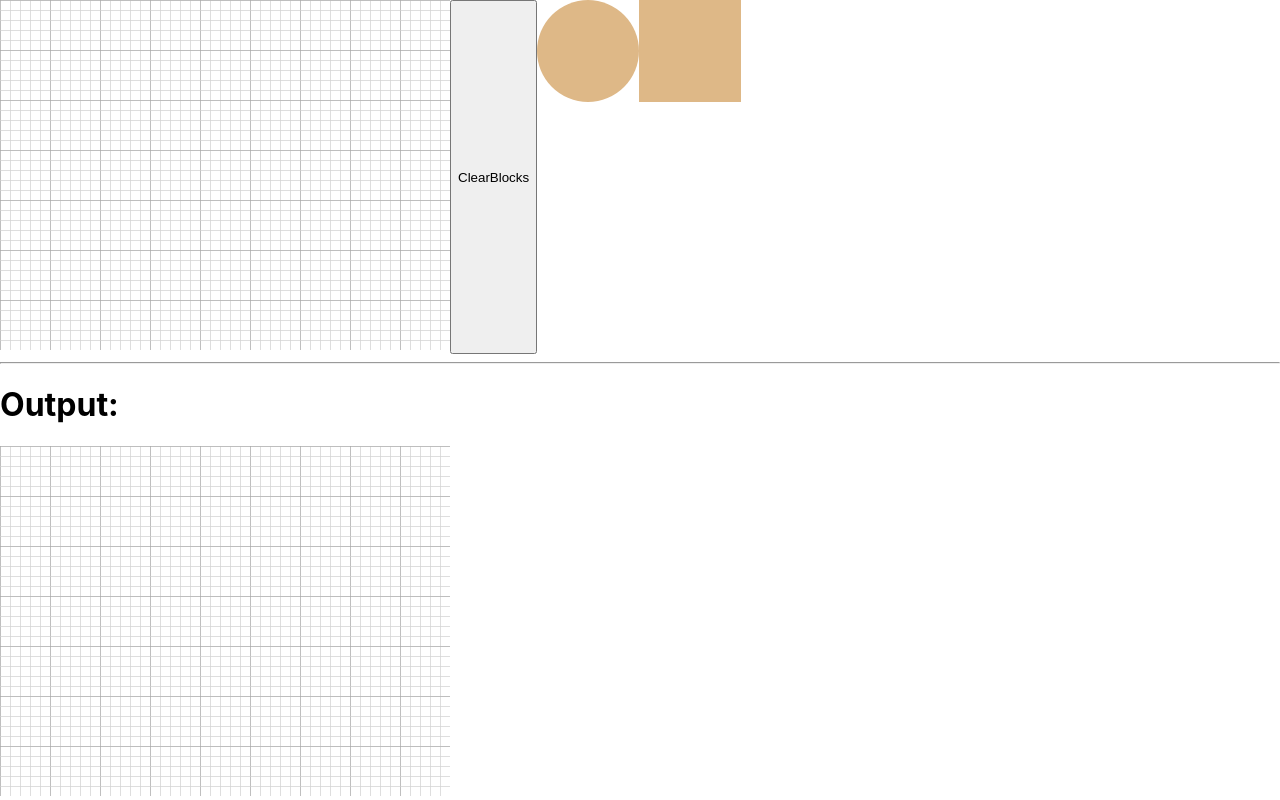
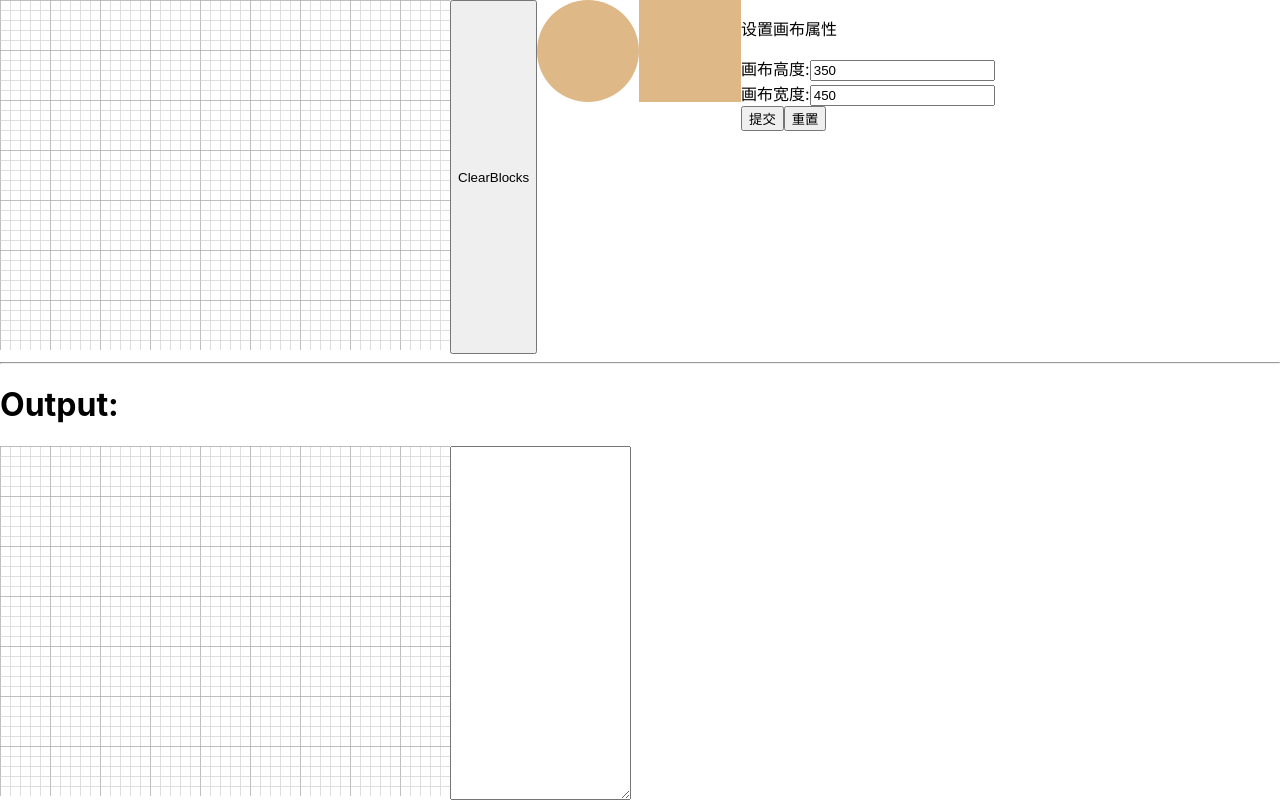
Before and after one commit to Mrooze-zeng/skeleton-screen-editor, a React (Create React App) app: page / in a window 1280 px wide. Built offline with nearby package versions, Linux system fonts and the light colour scheme.

Commit message:
generate code

```diff
--- a/src/App.js
+++ b/src/App.js
@@ -5,17 +5,22 @@ import RenderResult from "./components/RenderResult";
 
 function App() {
   const [blocks, setBlocks] = useState([]);
+  const [canvasAttr, setCanvasAttr] = useState({
+    width: 450,
+    height: 350,
+  });
   return (
     <>
       <div style={{ display: "flex" }}>
         <Playground
           onBlockChange={useCallback((block) => setBlocks(block), [])}
+          onCanvasChange={useCallback((attrs) => setCanvasAttr(attrs), [])}
         ></Playground>
       </div>
 
       <hr />
       <h1>Output:</h1>
-      <RenderResult blocks={blocks} />
+      <RenderResult blocks={blocks} {...canvasAttr} />
     </>
   );
 }
--- a/src/components/BlockLists.js
+++ b/src/components/BlockLists.js
@@ -10,7 +10,9 @@ class BaseBlockList extends Component {
   _type = "square";
   _handleDragStart(event) {
     const { x, y } = event.target.getBoundingClientRect();
-    const { size = { width: 100, height: 100, color: "#deb887" } } = this.props;
+    const {
+      size = { width: 100, height: 100, color: "#deb887", radius: 50 },
+    } = this.props;
     event.dataTransfer.setData(
       "block",
       JSON.stringify({
@@ -25,7 +27,7 @@ class BaseBlockList extends Component {
     const {
       children = "",
       style = {},
-      size = { width: 100, height: 100, color: "#deb887" },
+      size = { width: 100, height: 100, color: "#deb887", radius: 50 },
     } = this.props;
     return (
       <div
@@ -34,8 +36,8 @@ class BaseBlockList extends Component {
         {...this.props}
         style={{
           ...style,
-          width: parseFloat(size.width),
-          height: parseFloat(size.height),
+          width: parseFloat(size.width || size.radius * 2),
+          height: parseFloat(size.height || size.radius * 2),
           backgroundColor: size.color,
         }}
       >
--- a/src/components/BlockSettings.js
+++ /dev/null
@@ -1,50 +0,0 @@
-import Form from "../Form";
-
-const BlockSettings = function ({
-  currentBlock = {},
-  onUpdateBlock = function () {},
-}) {
-  if (!currentBlock.id) {
-    return "";
-  }
-  const _handleSubmit = function (event) {
-    onUpdateBlock(currentBlock.id, { ...currentBlock, size: event.data });
-  };
-  const {
-    size: { width, height, color },
-  } = currentBlock;
-  return (
-    <Form onSubmit={_handleSubmit}>
-      <div>
-        <label htmlFor="height">高度:</label>
-        <input
-          id="height"
-          type="text"
-          name="height"
-          defaultValue={parseFloat(height)}
-          placeholder="请输入高度"
-        />
-      </div>
-      <div>
-        <label htmlFor="">宽度:</label>
-        <input
-          type="text"
-          id="width"
-          name="width"
-          defaultValue={parseFloat(width)}
-          placeholder="请输入宽度"
-        />
-      </div>
-      <div>
-        <label htmlFor="">颜色:</label>
-        <input type="color" defaultValue={color} name="color" />
-      </div>
-      <div>
-        <button type="submit">提交</button>
-        <button type="reset">重置</button>
-      </div>
-    </Form>
-  );
-};
-
-export default BlockSettings;
--- a/src/components/Playground.js
+++ b/src/components/Playground.js
@@ -1,13 +1,20 @@
 import { useCallback, useEffect, useState } from "react";
 import BlockLists from "./BlockLists";
-import BlockSettings from "./BlockSettings";
 import { RenderBlocks } from "./BlockWrapper";
 import Canvas from "./Canvas";
 import "./Playground.scss";
+import Settings from "./Settings";
 
-const Playground = function ({ onBlockChange = function () {} }) {
+const Playground = function ({
+  onBlockChange = function () {},
+  onCanvasChange = function () {},
+}) {
   const [blocks, setBlocks] = useState([]);
   const [currentBlock, setCurrentBlock] = useState({});
+  const [canvasAttr, setCanvasAttr] = useState({
+    width: 450,
+    height: 350,
+  });
 
   const handleUpdateBlockById = function (id, newBlock = {}) {
     setBlocks(
@@ -77,6 +84,7 @@ const Playground = function ({ onBlockChange = function () {} }) {
 
   useEffect(() => {
     onBlockChange(blocks);
+    onCanvasChange(canvasAttr);
   });
 
   return (
@@ -85,6 +93,7 @@ const Playground = function ({ onBlockChange = function () {} }) {
         onDrop={handleDrop}
         onDragOver={handleDragOver}
         onMouseDown={handleMouseDown}
+        {...canvasAttr}
       >
         <RenderBlocks
           blocks={blocks}
@@ -98,9 +107,14 @@ const Playground = function ({ onBlockChange = function () {} }) {
       <button onClick={() => setBlocks([])}>ClearBlocks</button>
       <BlockLists />
 
-      <BlockSettings
+      <Settings
         currentBlock={currentBlock}
+        canvasAttr={canvasAttr}
         onUpdateBlock={handleUpdateBlockById}
+        onCurrentBlockChange={useCallback((block) => {
+          setCurrentBlock(block);
+        }, [])}
+        onUpdateCanvas={useCallback((attrs) => setCanvasAttr(attrs), [])}
       />
     </>
   );
--- a/src/components/RenderResult.js
+++ b/src/components/RenderResult.js
@@ -1,5 +1,13 @@
 import Canvas from "./Canvas";
 import "./RenderResult.scss";
+
+const parseCode = function (images = [], sizes = [], positions = []) {
+  let codes = [];
+  images.forEach((image, i) => {
+    codes.push(`(${image},${sizes[i]},${positions[i]})`);
+  });
+  return codes.length ? `(${codes.join(",")});` : "";
+};
 
 const generateStyles = function (blocks = [], width = 450, height = 350) {
   let styles = {};
@@ -7,35 +15,47 @@ const generateStyles = function (blocks = [], width = 450, height = 350) {
   let backgroundPositions = [];
   let backgroundSizes = [];
   const imageMap = new Map([
-    ["square", `linear-gradient( lightgray 100%, transparent 0 )`],
+    ["square", () => `linear-gradient( lightgray 100%, transparent 0 )`],
     [
       "circle",
-      `radial-gradient( circle 50px at 50px 50px, lightgray 100%, transparent 0 )`,
+      ({ radius = 50 }) =>
+        `radial-gradient( circle ${radius}px at ${radius}px ${radius}px, lightgray 100%, transparent 0 )`,
     ],
   ]);
+  const sizeMap = new Map([
+    [
+      "square",
+      ({ width, height }) =>
+        `${width + "px" || "100%"} ${height + "px" || "100%"}`,
+    ],
+    ["circle", ({ radius }) => `${radius * 2}px ${radius * 2}px`],
+  ]);
   blocks.forEach((block) => {
-    backgroundImages.push(imageMap.get(block.type));
+    backgroundImages.push(imageMap.get(block.type)(block.size));
     backgroundPositions.push(`${block.style.left}px ${block.style.top}px`);
-    backgroundSizes.push(
-      `${block.size.width + "px" || "100%"} ${
-        block.size.height + "px" || "100%"
-      }`
-    );
+    backgroundSizes.push(sizeMap.get(block.type)(block.size));
   });
   styles["backgroundImage"] = backgroundImages.join(",");
   styles["backgroundPosition"] = backgroundPositions.join(",");
   styles["backgroundSize"] = backgroundSizes.join(",");
   styles["width"] = width;
   styles["height"] = height;
-  return styles;
+  return [
+    styles,
+    parseCode(backgroundImages, backgroundSizes, backgroundPositions),
+  ];
 };
 
 const RenderResult = function ({ blocks = [], width = 450, height = 350 }) {
-  const styles = generateStyles(blocks, width, height);
+  const [styles, code] = generateStyles(blocks, width, height);
+  console.log(code);
   return (
-    <Canvas>
-      <div className="result-render" style={styles}></div>
-    </Canvas>
+    <div style={{ display: "flex" }}>
+      <Canvas>
+        <div className="result-render" style={styles}></div>
+      </Canvas>
+      <textarea value={code} rows={10} cols={20} readOnly></textarea>
+    </div>
   );
 };
 
--- /dev/null
+++ b/src/components/Settings.js
@@ -0,0 +1,123 @@
+import Form from "../Form";
+
+const RenderInput = function ({ type = "square" }) {
+  const typeInputMap = new Map([
+    [
+      "square",
+      ({ height = 100, width = 100 }) => (
+        <>
+          <div>
+            <label htmlFor="height">高度:</label>
+            <input
+              id="height"
+              type="text"
+              name="height"
+              defaultValue={parseFloat(height)}
+              placeholder="请输入高度"
+            />
+          </div>
+          <div>
+            <label htmlFor="">宽度:</label>
+            <input
+              type="text"
+              id="width"
+              name="width"
+              defaultValue={parseFloat(width)}
+              placeholder="请输入宽度"
+            />
+          </div>
+        </>
+      ),
+    ],
+    [
+      "circle",
+      ({ radius = 50 }) => (
+        <div>
+          <label htmlFor="radius">半径:</label>
+          <input
+            type="text"
+            id="radius"
+            name="radius"
+            defaultValue={parseFloat(radius)}
+          />
+        </div>
+      ),
+    ],
+  ]);
+  const Inputs = typeInputMap.get(type);
+  return <Inputs {...arguments} />;
+};
+
+const CanvasSettings = function ({
+  height = 350,
+  width = 450,
+  onUpdateCanvas = function () {},
+}) {
+  const _handleSubmit = function (event) {
+    onUpdateCanvas(event.data);
+  };
+  return (
+    <Form onSubmit={_handleSubmit}>
+      <p>设置画布属性</p>
+      <div>
+        <label htmlFor="">画布高度:</label>
+        <input
+          type="text"
+          id="height"
+          name="height"
+          defaultValue={parseFloat(height)}
+          placeholder="请输入画布高度"
+        />
+      </div>
+      <div>
+        <label htmlFor="">画布宽度:</label>
+        <input
+          type="text"
+          id="width"
+          name="width"
+          defaultValue={parseFloat(width)}
+          placeholder="请输入画布宽度"
+        />
+      </div>
+      <div>
+        <button type="submit">提交</button>
+        <button type="reset">重置</button>
+      </div>
+    </Form>
+  );
+};
+
+const Settings = function ({
+  currentBlock = {},
+  canvasAttr = {},
+  onUpdateBlock = function () {},
+  onCurrentBlockChange = function () {},
+  onUpdateCanvas = function () {},
+}) {
+  if (!currentBlock.id) {
+    return <CanvasSettings {...canvasAttr} onUpdateCanvas={onUpdateCanvas} />;
+  }
+  const _handleSubmit = function (event) {
+    onUpdateBlock(currentBlock.id, { ...currentBlock, size: event.data });
+    onCurrentBlockChange({ ...currentBlock, size: event.data });
+  };
+
+  const {
+    size: { color },
+  } = currentBlock;
+  return (
+    <Form onSubmit={_handleSubmit}>
+      <RenderInput {...currentBlock} />
+      <div>
+        <label htmlFor="">颜色:</label>
+        <input type="color" defaultValue={color} name="color" />
+      </div>
+      <div>
+        <button type="submit">提交</button>
+        <button type="reset">重置</button>
+      </div>
+    </Form>
+  );
+};
+
+export default Settings;
```
